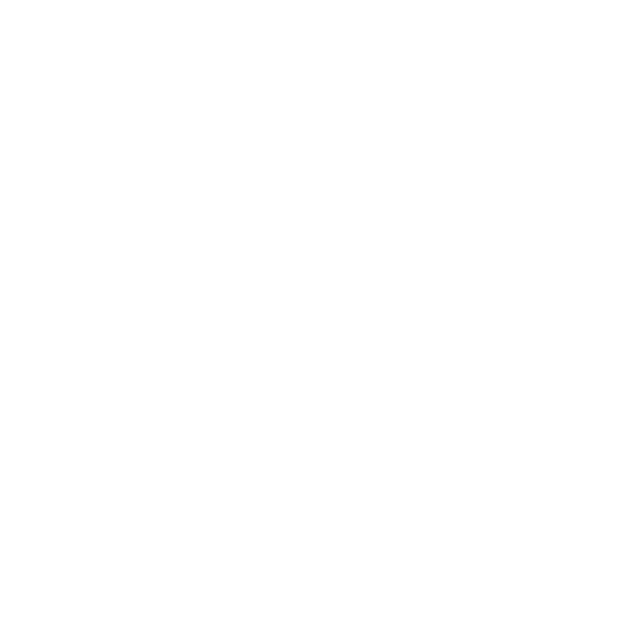
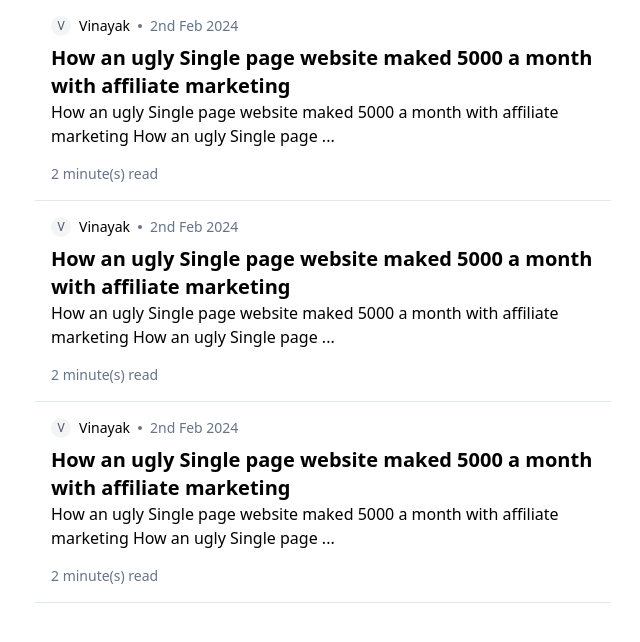
Before and after one commit to vinayak-navghane/medium, a React (Vite) app in the folder frontend/: page /blogs in a window 1280 px wide. Before the commit this address had no page. Shown: the top 642 px of the page, without its empty margins (317-957 px from the left). Built offline with nearby package versions, Linux system fonts and the light colour scheme.

Commit message:
added Blogs page & added BlogCard component

```diff
--- a/frontend/src/App.tsx
+++ b/frontend/src/App.tsx
@@ -2,6 +2,8 @@
 import { Signup } from './pages/Signup'
 import { Signin } from './pages/Signin'
 import { Blog } from './pages/Blog'
+import { Blogs } from './pages/Blogs';
+
 
 
 function App() {
@@ -11,6 +13,7 @@
         <Route path="/signup" element={<Signup />} />
         <Route path="/signin" element={<Signin />} />
         <Route path="/blog/:id" element={<Blog />} />
+        <Route path="/blogs" element={<Blogs />} />
       </Routes>
     </BrowserRouter>
   );
--- /dev/null
+++ b/frontend/src/components/BlogCard.tsx
@@ -0,0 +1,52 @@
+
+interface BlogCardProps {
+    authorName: string
+    title: string
+    content: string
+    publishedDate: string
+}
+
+export const BlogCard = ({
+    authorName,
+    title,
+    content,
+    publishedDate
+}: BlogCardProps) => {
+    return <div className=" p-4 border-b border-slate-200 pb-4">
+        <div className="flex">
+            <Avatar name={authorName} />
+            <div className="font-extralight pl-2 text-sm flex justify-center flex-col">
+                {authorName}
+            </div>
+            <div className="flex justify-center flex-col pl-2">
+                <Circle />
+            </div>
+            <div className="pl-2 font-thin text-slate-500 text-sm flex justify-center flex-col">
+                {publishedDate}
+            </div>
+        </div>
+        <div className="text-xl font-semibold pt-2">
+            {title}
+        </div>
+        <div className="text-md font-thin">
+            {content.length > 100 ? content.slice(0, 100) + "..." : content}
+        </div>
+        <div className="text-slate-500 text-sm font-thin pt-4">
+            {`${Math.ceil(content.length / 100)} minute(s) read`}
+        </div>
+    </div>
+}
+
+function Circle() {
+    return <div className="h-1 w-1 rounded-full bg-slate-500">
+
+    </div>
+}
+
+function Avatar({ name }: { name: string }) {
+    return <div className="relative inline-flex items-center justify-center w-5 h-5 overflow-hidden bg-gray-100 rounded-full dark:bg-gray-600">
+        <span className="text-xs font-extralight text-gray-600 dark:text-gray-300">
+            {name[0]}
+        </span>
+    </div>
+}
--- /dev/null
+++ b/frontend/src/pages/Blogs.tsx
@@ -0,0 +1,27 @@
+import { BlogCard } from "../components/BlogCard"
+
+
+export const Blogs = () => {
+    return <div className="flex justify-center">
+        <div className=" max-w-xl">
+            <BlogCard
+                authorName={"Vinayak"}
+                title={"How an ugly Single page website maked 5000 a month with affiliate marketing"}
+                content={"How an ugly Single page website maked 5000 a month with affiliate marketing How an ugly Single page website maked 5000 a month with affiliate marketing"}
+                publishedDate={"2nd Feb 2024"}
+            />
+            <BlogCard
+                authorName={"Vinayak"}
+                title={"How an ugly Single page website maked 5000 a month with affiliate marketing"}
+                content={"How an ugly Single page website maked 5000 a month with affiliate marketing How an ugly Single page website maked 5000 a month with affiliate marketing"}
+                publishedDate={"2nd Feb 2024"}
+            />
+            <BlogCard
+                authorName={"Vinayak"}
+                title={"How an ugly Single page website maked 5000 a month with affiliate marketing"}
+                content={"How an ugly Single page website maked 5000 a month with affiliate marketing How an ugly Single page website maked 5000 a month with affiliate marketing"}
+                publishedDate={"2nd Feb 2024"}
+            />
+        </div>
+    </div>
+}
```
